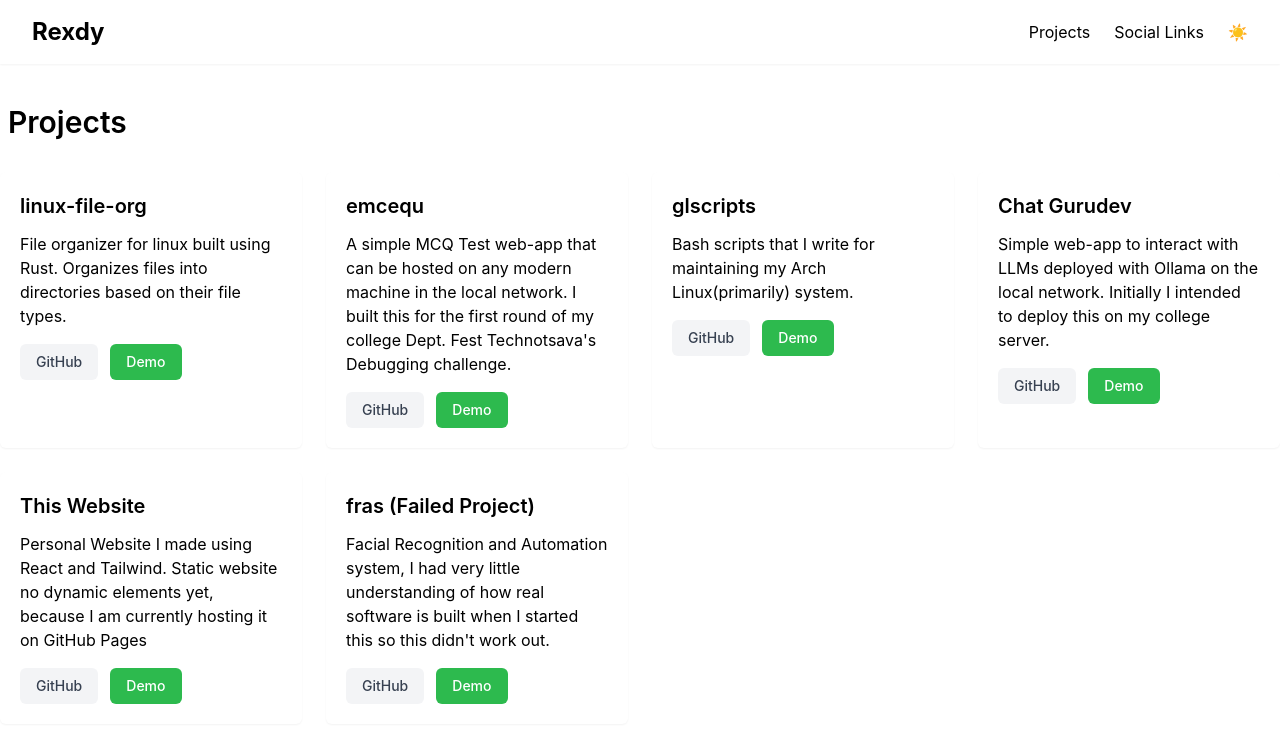
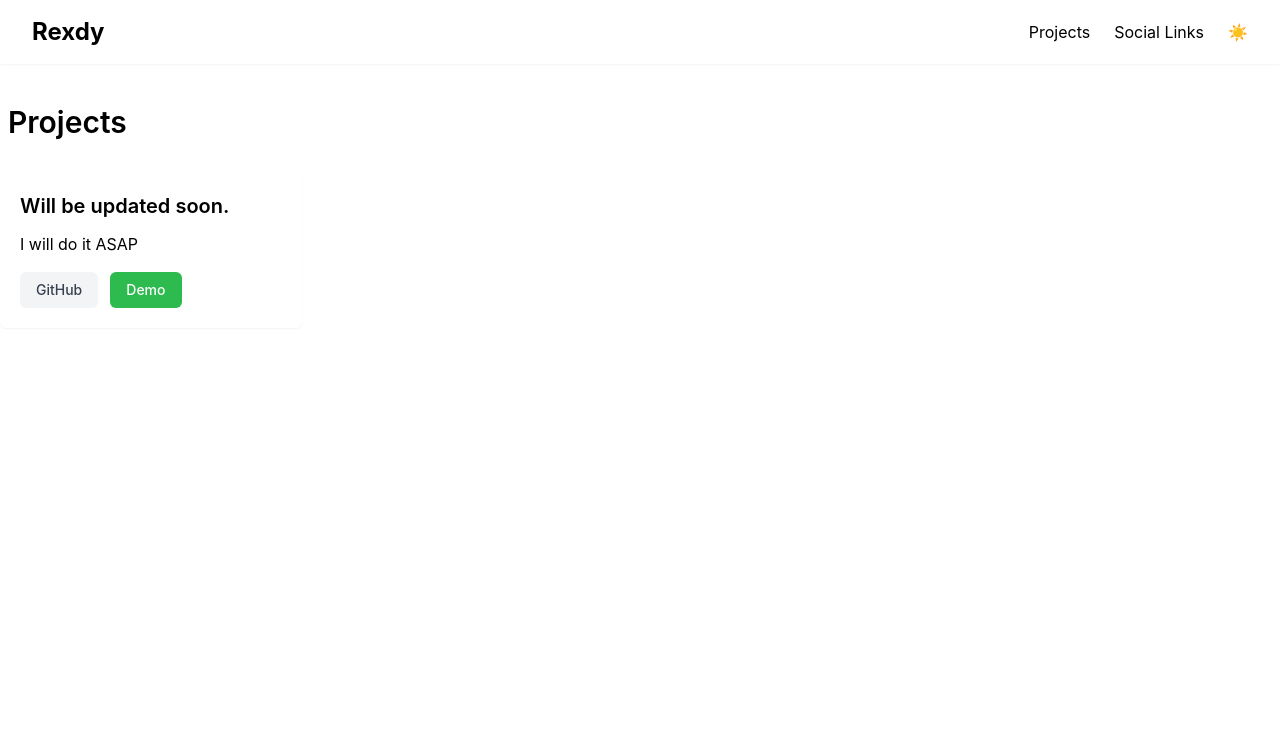
Before and after one commit to therexdy/rexdyweb, a React (Create React App) app: page /Projects in a window 1280 px wide. Shown: the top 742 px of the page. Built offline with nearby package versions, Linux system fonts and the light colour scheme; the HTML template or start-up script is replaced by a standard one.

Commit message:
reset to non ig

```diff
--- a/package.json
+++ b/package.json
@@ -2,7 +2,7 @@
   "name": "rexdyweb",
   "version": "0.1.0",
   "private": true,
-  "homepage": "https://truerexdy.github.io/rexdyweb/",
+  "homepage": ".",
   "dependencies": {
     "@testing-library/dom": "^10.4.0",
     "@testing-library/jest-dom": "^6.6.3",
--- a/public/media-files/projects.json
+++ b/public/media-files/projects.json
@@ -1,38 +1,8 @@
 [
-  {
-    "title": "linux-file-org",
-    "short_description": "File organizer for linux built using Rust. Organizes files into directories based on their file types.",
-    "github_link": "https://github.com/truerexdy/linux-file-org.git",
-    "demo_video": "#"
-  },
-  {
-    "title": "emcequ",
-    "short_description": "A simple MCQ Test web-app that can be hosted on any modern machine in the local network. I built this for the first round of my college Dept. Fest Technotsava's Debugging challenge.",
-    "github_link": "https://github.com/truerexdy/emcequ.git",
-    "demo_video": "#"
-  },
-  {
-    "title": "glscripts",
-    "short_description": "Bash scripts that I write for maintaining my Arch Linux(primarily) system.",
-    "github_link": "https://github.com/truerexdy/glscripts.git",
-    "demo_video": "#"
-  },
-  {
-    "title": "Chat Gurudev",
-    "short_description": "Simple web-app to interact with LLMs deployed with Ollama on the local network. Initially I intended to deploy this on my college server.",
-    "github_link": "https://github.com/truerexdy/chatgurudev.git",
-    "demo_video": "https://youtu.be/msu_4qs5eRA/"
-  },
-  {
-    "title": "This Website",
-    "short_description": "Personal Website I made using React and Tailwind. Static website no dynamic elements yet, because I am currently hosting it on GitHub Pages",
-    "github_link": "https://github.com/truerexdy/rexdyweb.git",
-    "demo_video": "https://truerexdy.github.io/rexdyweb/"
-  },
-  {
-    "title": "fras (Failed Project)",
-    "short_description": "Facial Recognition and Automation system, I had very little understanding of how real software is built when I started this so this didn't work out.",
-    "github_link": "https://github.com/truerexdy/fras.git",
-    "demo_video": "#"
-  }
-]
+    {
+      "title": "Will be updated soon.",
+      "short_description": "I will do it ASAP",
+      "github_link": "https://example.com",
+      "demo_video": "https://example.com"
+    }
+  ]
--- a/src/App.js
+++ b/src/App.js
@@ -11,7 +11,7 @@ function App() {
         <NavBar />
         <main className="flex-grow">
           <Routes>
-            <Route path="/rexdyweb" element={<IntroSection />} />
+            <Route path="/" element={<IntroSection />} />
             <Route path="/Projects" element={<Projects />} />
             <Route path="/Socials" element={<Socials />} />
           </Routes>
--- a/src/components/NavBar.jsx
+++ b/src/components/NavBar.jsx
@@ -7,7 +7,7 @@ const NavBar = () => {
       <div className="max-w-7xl mx-auto px-4 sm:px-6 lg:px-8">
         <div className="flex justify-between h-16 items-center">
           <div className="flex-shrink-0 text-xl font-bold hover:text-text-rexdy-green">
-            <Link to="/rexdyweb" className="text-2xl hover:text-rexdy-green">Rexdy</Link>
+            <Link to="/" className="text-2xl hover:text-rexdy-green">Rexdy</Link>
           </div>
           <div className="md:flex space-x-6">
             <Link to="/Projects" className="hover:text-text-rexdy-green hidden lg:block">Projects</Link>
--- a/src/components/Socials.jsx
+++ b/src/components/Socials.jsx
@@ -2,7 +2,6 @@ import React from 'react';
 
 const socialMedia = [
     { name: 'YouTube', url: 'https://www.youtube.com/channel/UCkS41iYLqSq_N0RwIHmEhaA?sub_confirmation=1' },
-    { name: 'Instagram', url: 'https://www.instagram.com/rexdy.jpg/' },
     { name: 'GitHub', url: 'https://github.com/truerexdy' },
     { name: 'Discord', url: 'http://discord.gg/Qe8Zf2ySy2' }
   ];
--- a/tailwind.config.js
+++ b/tailwind.config.js
@@ -1,4 +1,3 @@
-/** @type {import('tailwindcss').Config} */
 module.exports = {
   darkMode: 'class',
   content: ["./src/**/*.{js,jsx,ts,tsx}",
```
Also changed, not shown: src/components/DarkModeToggle.jsx (+10 -12 lines).
